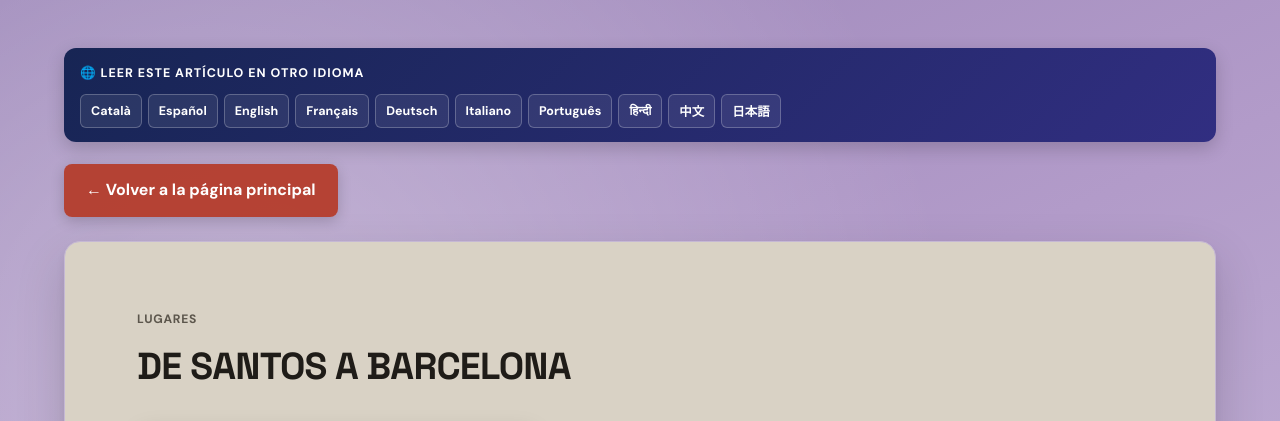
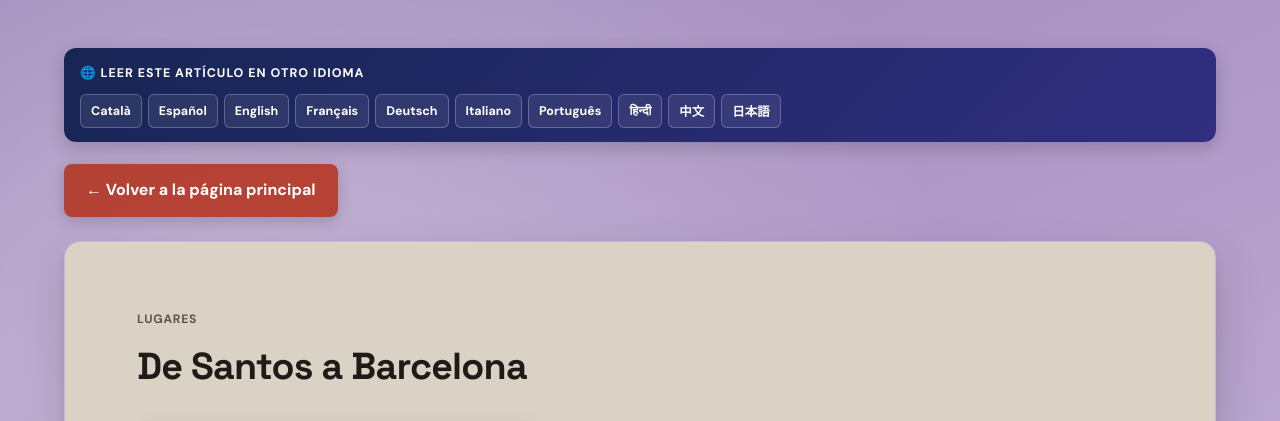
Before and after one commit to Eliusman/ALGO-, an Astro site: page /ALGO-/posts/de-santos-a-barcelona in a window 1280 px wide. Shown: the top 421 px of the page. Built offline with nearby package versions, Linux system fonts and the light colour scheme; Astro itself is replaced by a stand-in of ours.

Commit message:
Change title casing in de-santos-a-barcelona.md

```diff
--- a/src/content/posts/de-santos-a-barcelona.md
+++ b/src/content/posts/de-santos-a-barcelona.md
@@ -1,5 +1,5 @@
 ---
-title: "DE SANTOS A BARCELONA"
+title: "De Santos a Barcelona"
 description: "Soy fruto de la combinación extraña de dos continentes. Entre el ritmo de Brasil y el abrazo cosmopolita de Barcelona."
 pubDate: 2026-10-01
 category: "lugares"
```
